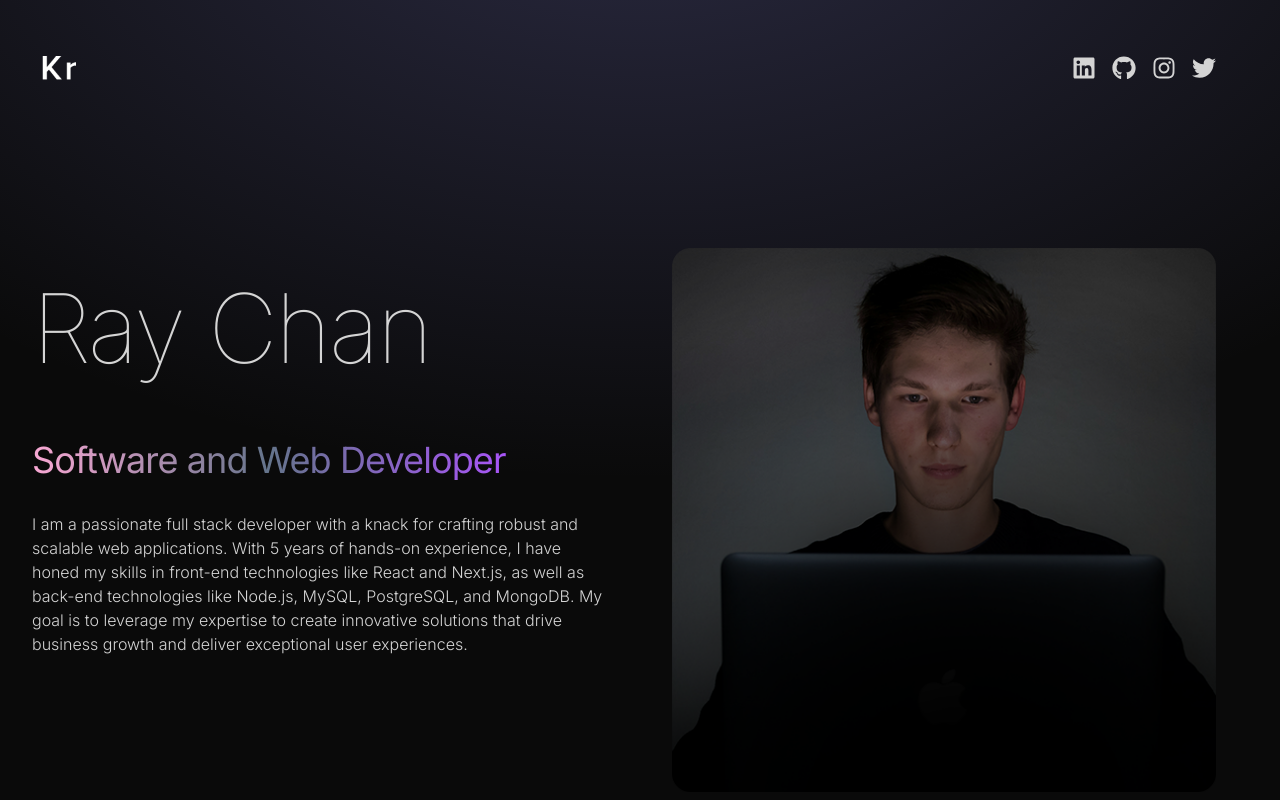
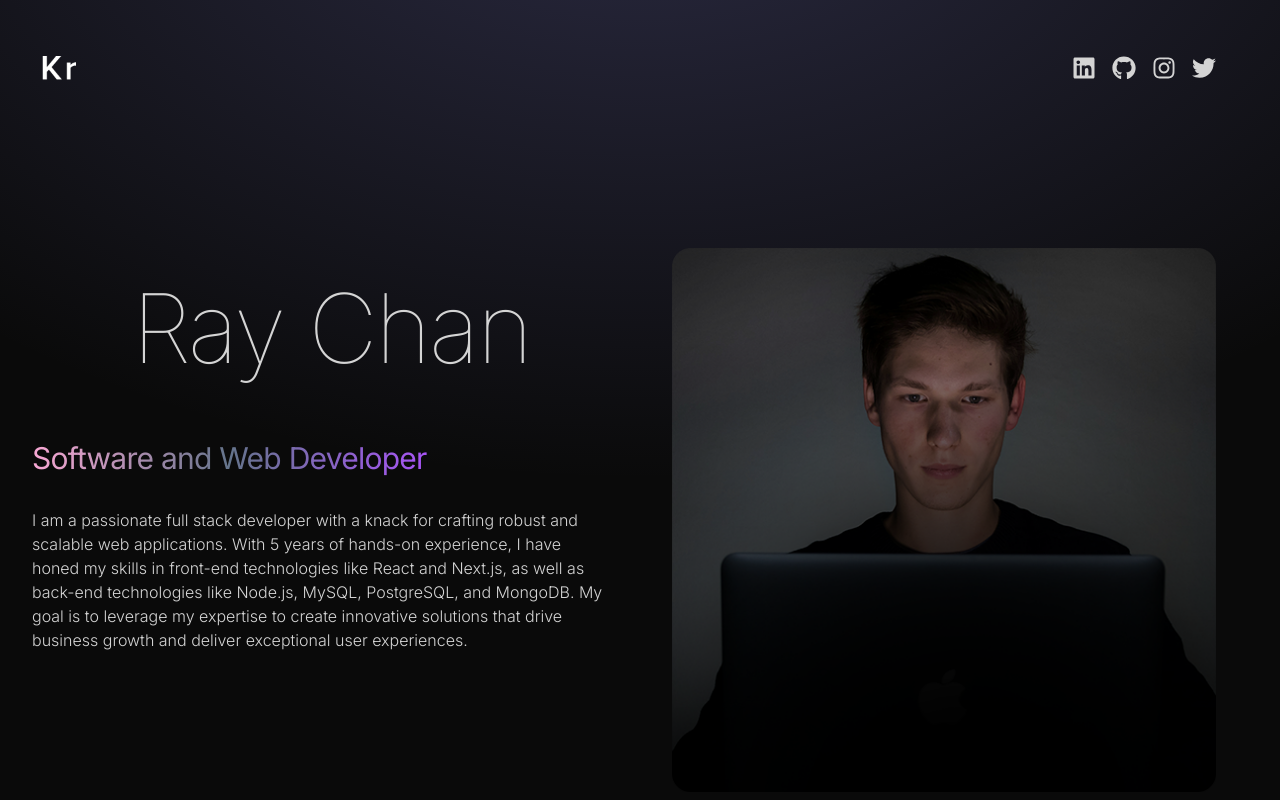
Before and after one commit to RayChan9123/Ray_Portfolio_Web_2024_Repo, a React (Vite) app: page / in a window 1280 px wide. Shown: the top 800 px of the page. Built offline with nearby package versions, Linux system fonts and the light colour scheme.

Commit message:
finished adding Contact and started adding animation

```diff
--- a/package.json
+++ b/package.json
@@ -10,6 +10,7 @@
     "preview": "vite preview"
   },
   "dependencies": {
+    "motion": "^11.13.3",
     "react": "^18.3.1",
     "react-dom": "^18.3.1",
     "react-icons": "^5.4.0"
--- a/src/App.jsx
+++ b/src/App.jsx
@@ -5,6 +5,7 @@
 import Technologies from "./components/Technologies";
 import Experience from "./components/Experience";
 import Projects from "./components/Projects";
+import Contact from "./components/Contact";
 
 const App = () => {
   return (
@@ -19,6 +20,7 @@
         <Technologies />
         <Experience />
         <Projects />
+        <Contact />
       </div>
     </div>
   );
--- /dev/null
+++ b/src/components/Contact.jsx
@@ -0,0 +1,19 @@
+import React from "react";
+import { CONTACT } from "../constants";
+
+const Contact = () => {
+  return (
+    <div className="border-b border-neutral-900 pb-20">
+      <h1 className="my-10 text-center text-4xl">Get in touch!</h1>
+      <div className="text-center tracking-tighter">
+        <p className="my-4">{CONTACT.address}</p>
+        <p className="my-4">{CONTACT.phoneNo}</p>
+        <a href="#" className="border-b">
+          {CONTACT.email}
+        </a>
+      </div>
+    </div>
+  );
+};
+
+export default Contact;
--- a/src/components/Hero.jsx
+++ b/src/components/Hero.jsx
@@ -1,6 +1,7 @@
 import React from "react";
 import { HERO_CONTENT } from "../constants";
 import profilePic from "../assets/kevinRushProfile.png";
+import { motion } from "motion/react";
 
 const Hero = () => {
   return (
@@ -8,12 +9,15 @@
       <div className="flex flex-wrap">
         <div className="w-full lg:w-1/2">
           <div className="flex flex-col items-center lg:items-start">
-            <h1 className="pb-16 text-6xl font-thin tracking-tight lg:mt-16 lg:text-8xl">
+            <motion.h1
+              animate={{ x: 100 }}
+              className="pb-16 text-6xl font-thin tracking-tight lg:mt-16 lg:text-8xl"
+            >
               Ray Chan
-            </h1>
-            <span className="bg-gradient-to-r from-pink-300 via-slate-500 to-purple-500 bg-clip-text text-4xl tracking-tight text-transparent">
+            </motion.h1>
+            <motion.span className="bg-gradient-to-r from-pink-300 via-slate-500 to-purple-500 bg-clip-text text-3xl tracking-tight text-transparent">
               Software and Web Developer
-            </span>
+            </motion.span>
             <p className="my-2 max-w-xl py-6 font-light tracking-lighter">
               {HERO_CONTENT}
             </p>
```
Also changed, not shown: 1 other file (tests, documents, lock files or other folders).
